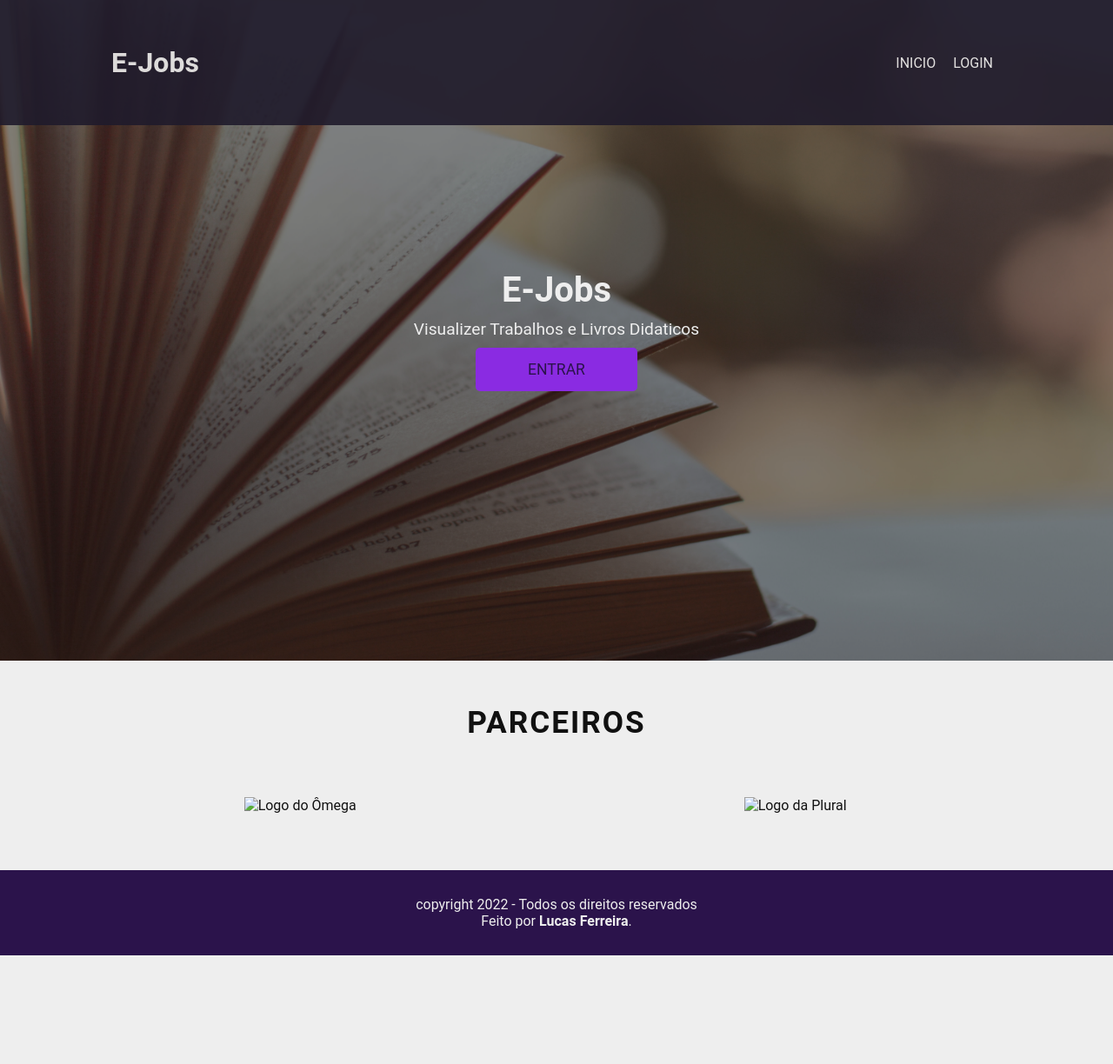
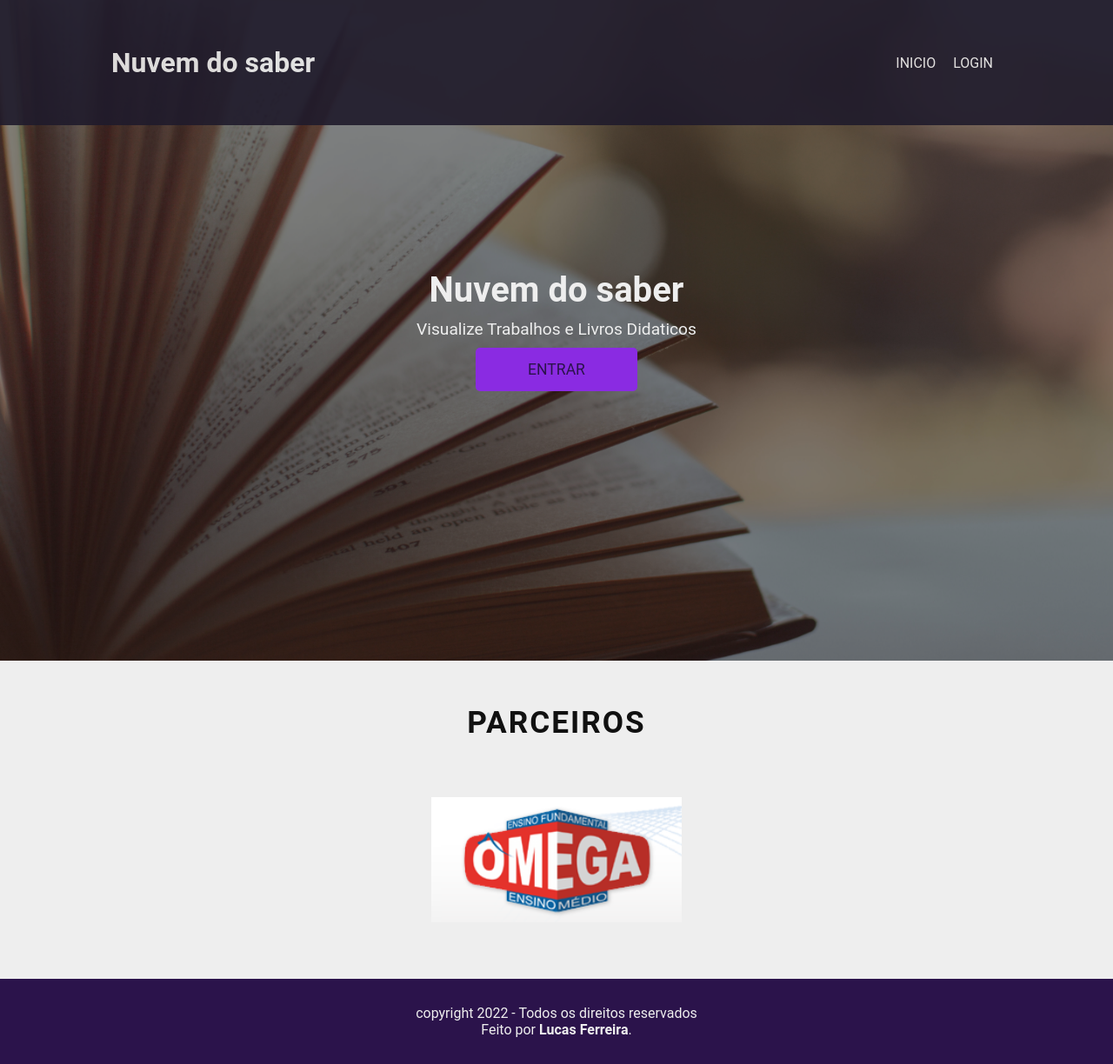
Before and after one commit to BREK1N/OmegaTCC, a Flask app: page / in a window 1280 px wide. Shown: the whole page at 87% size. Before the commit the page ends 1099 px from the top, so only its background shows below. Run offline with Flask 2, Linux system fonts and the light colour scheme; some libraries are stand-ins or nearby versions.

Commit message:
finish
correção pequenas no projeto final

Pronto para uso

```diff
--- a/app/static/css/style.css
+++ b/app/static/css/style.css
@@ -123,7 +123,7 @@ a{
 
 #parceiros-container{
     display: grid;
-    grid-template-columns: repeat(2, 1fr);
+    grid-template-columns: repeat(1, 1fr);
     justify-items: center;
     padding: 15px;
 }
--- a/app/templates/index.html
+++ b/app/templates/index.html
@@ -5,12 +5,12 @@
     <meta http-equiv="X-UA-Compatible" content="IE=edge">
     <meta name="viewport" content="width=device-width, initial-scale=1.0">
     <link rel="stylesheet" href="{{url_for('static', filename='css/style.css')}}">
-    <title>E-jobs</title>
+    <title>Nuvem do saber</title>
 </head>
 <body>
         <nav id="navbar">
             <div id="navbar-container">
-                <h1 class="logo" href="/">E-Jobs</h1>
+                <h1 class="logo" href="/">Nuvem do saber</h1>
                 <ul class="nav-items">
                     <li><a href="#showcase">Inicio</a></li>
                 {% if session['session_adm'] == True: %}
@@ -41,8 +41,8 @@
                 <a href="{{url_for('work')}}" class="btn">Trabalhos</a>
                 <a href="{{url_for('livros')}}" class="btn">Livros</a>
             {% else %}
-                <h2>E-Jobs</h2>
-                <p>Visualizer Trabalhos e Livros Didaticos</p>
+                <h2>Nuvem do saber</h2>
+                <p>Visualize Trabalhos e Livros Didaticos</p>
                 <a href="/login" class="btn">Entrar</a>
             {% endif %}
         </div>
@@ -52,8 +52,7 @@
         <h2 class="headline">Parceiros</h2>
 
         <div id="parceiros-container">
-            <img src="" alt="Logo do Ômega" class="parceiro">
-            <img src="" alt="Logo da Plural" class="parceiro">
+            <img src="../static/src/img/omegalogo.png" alt="Logo do Ômega" class="parceiro">
         </div>
 
     </section>
```
Also changed, not shown: app/static/src/img/omegalogo.png (added), 2 other files.
